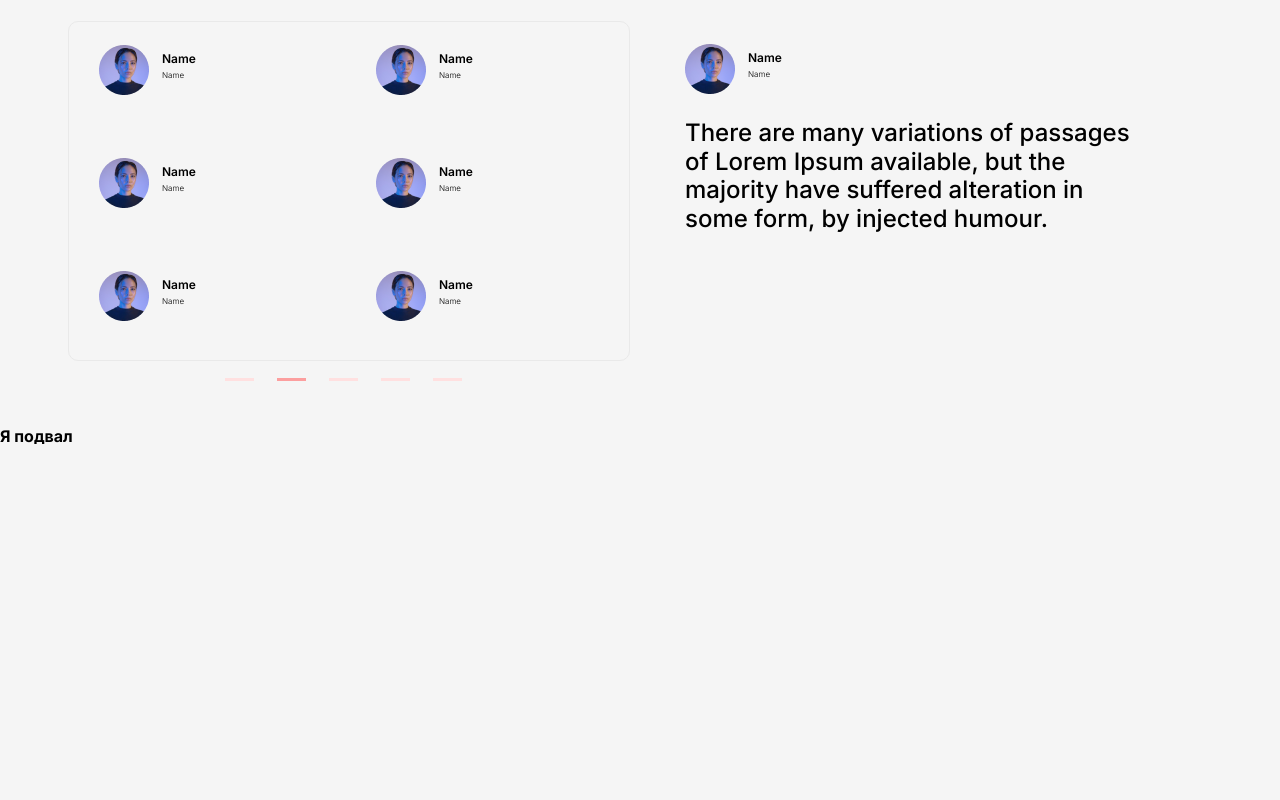
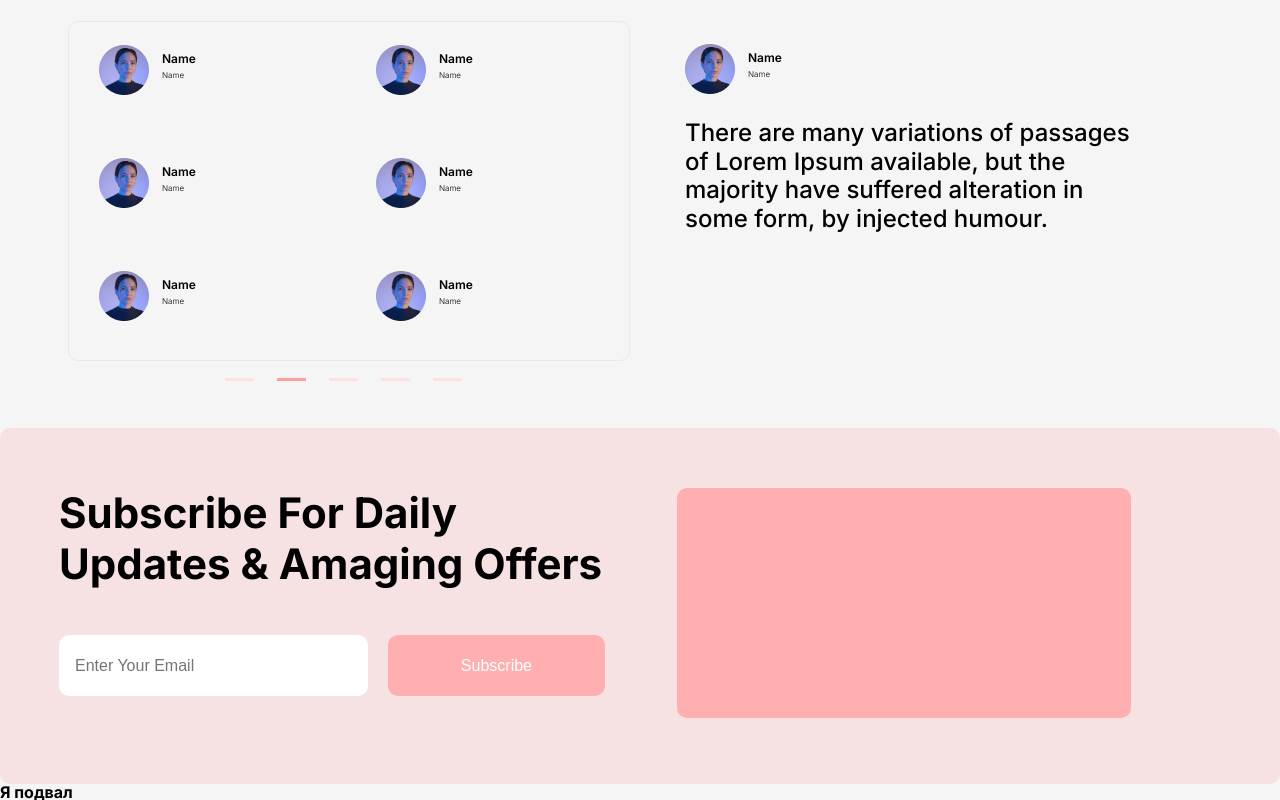
Before and after one commit to jacobstrazhevskyi/landing-page-one, a website built with Parcel: page src/index.html in a window 1280 px wide. Shown: the part 3641-4441 px from the top of the page. Before the commit the page ends 4085 px from the top, so only its background shows below. Built offline with nearby package versions, Linux system fonts and the light colour scheme.

Commit message:
subscribe block added and styled

```diff
--- a/src/index.html
+++ b/src/index.html
@@ -300,6 +300,18 @@
             </div>
           </div>
         </section>
+        <section class="page__subscribe subscribe">
+          <div class="subscribe__container _container">
+            <div class="subscribe__body">
+              <div class="subscribe__title">Subscribe For Daily Updates & Amaging Offers</div>
+              <form class="subscribe__form form-subscribe" action="">
+                <input class="form-subscribe__input" type="email" placeholder="Enter Your Email">
+                <button class="form-subscribe__button" type="submit">Subscribe</button>
+              </form>
+            </div>
+            <div class="subscribe__preview"></div>
+          </div>
+        </section>
       </main>
       <footer class="footer">
         Я подвал
--- a/src/styles/styles.less
+++ b/src/styles/styles.less
@@ -823,3 +823,71 @@ body {
     }
   }
 }
+
+.subscribe {
+  &__container {
+    display: flex;
+    padding-top: 60px;
+    padding-bottom: 66px;
+    padding-left: 59px;
+    padding-right: 49px;
+    background: #F6E2E3;
+    border-radius: 10px;
+  }
+
+  &__body {
+    &:not(:last-child) {
+      margin-right: 72px;
+    }
+  }
+
+  &__title {
+    max-width: 546px;
+    font-weight: 700;
+    font-size: 42px;
+    line-height: 121%;
+    &:not(:last-child) {
+      margin-bottom: 46px;
+    }
+  }
+
+  &__form {
+    display: flex;
+  }
+
+  &__preview {
+    width: 454px;
+    height: 230px;
+    background: #FFAFAF;
+    border-radius: 10px;
+  }
+}
+
+.form-subscribe {
+  &__button {
+    cursor: pointer;
+    display: flex;
+    justify-content: center;
+    align-items: center;
+    text-align: center;
+    min-height: 50px;
+    font-weight: 500;
+    font-size: 16px;
+    line-height: 19px;
+    color: #ffffff;
+    background: #FFAFAF;
+    border-radius: 10px;
+    padding: 0 73px;
+  }
+
+  &__input {
+    flex: 1 1 auto;
+    padding: 21px 16px;
+    background: #FFFFFF;
+    border-radius: 10px;
+    font-weight: 500;
+    font-size: 16px;
+    line-height: 19px;
+    margin-right: 20px;
+  }
+}
```
Also changed, not shown: src/styles/styles.css.
